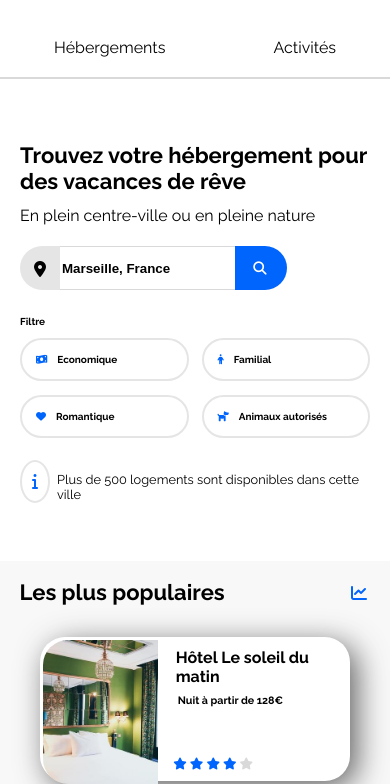
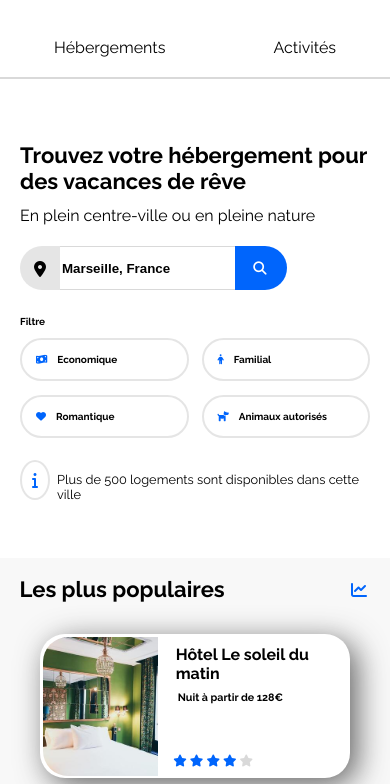
Before and after one commit to Lseyfried/Openclassrooms_Projet_2, a plain HTML site: page index.html in a window 390 px wide. Shown: the part 61-845 px from the top of the page. Drawn offline with Linux system fonts and the light colour scheme.

Commit message:
détails

```diff
--- a/CSS/style.css
+++ b/CSS/style.css
@@ -59,7 +59,7 @@
         width: 30%;
     }
     aside .image_aside {
-        height: 144px;
+        height: 139px;
     }
     article .activite_marseille {
         max-width: 148px;
@@ -222,6 +222,13 @@
     article .tarif_vignette {
         padding-left: 0;
         margin-left: 15px;
+    }
+
+    .fa-info {
+        padding: 3px;
+    }
+    section .image_hebergement {
+        width: 98%;
     }
 }
 
@@ -466,17 +473,6 @@ button {
     margin-bottom: 35px;
 }
 
-#info_cercle {
-    color: #0065fc;
-    border: 2px rgba(127, 127, 127, 0.2) solid;
-    padding: 10px;
-    border-top-right-radius: 100%;
-    border-top-left-radius: 100%;
-    border-bottom-right-radius: 100%;
-    border-bottom-left-radius: 100%;
-    margin-bottom: 23px;
-}
-
 #article_1 {
     background-color: rgba(127, 127, 127, 0.05);
     border-radius: 25px;
@@ -669,3 +665,14 @@ footer {
 #loupe {
     display: none;
 }
+
+.fa-info {
+    color: #0065fc;
+    border: 2px rgba(127, 127, 127, 0.2) solid;
+    padding: 10px;
+    border-top-right-radius: 95%;
+    border-top-left-radius: 95%;
+    border-bottom-right-radius: 95%;
+    border-bottom-left-radius: 95%;
+    margin-bottom: 23px;
+}
--- a/index.html
+++ b/index.html
@@ -73,9 +73,7 @@
                 </a>
             </div>
             <div id="barre_info">
-                <div id="info_cercle">
-                    <i class="fa-solid fa-info"></i>
-                </div>
+                <i class="fa-solid fa-info"></i>
                 <h3 id="info_ligne">
                     Plus de 500 logements sont disponibles dans cette ville
                 </h3>
```
